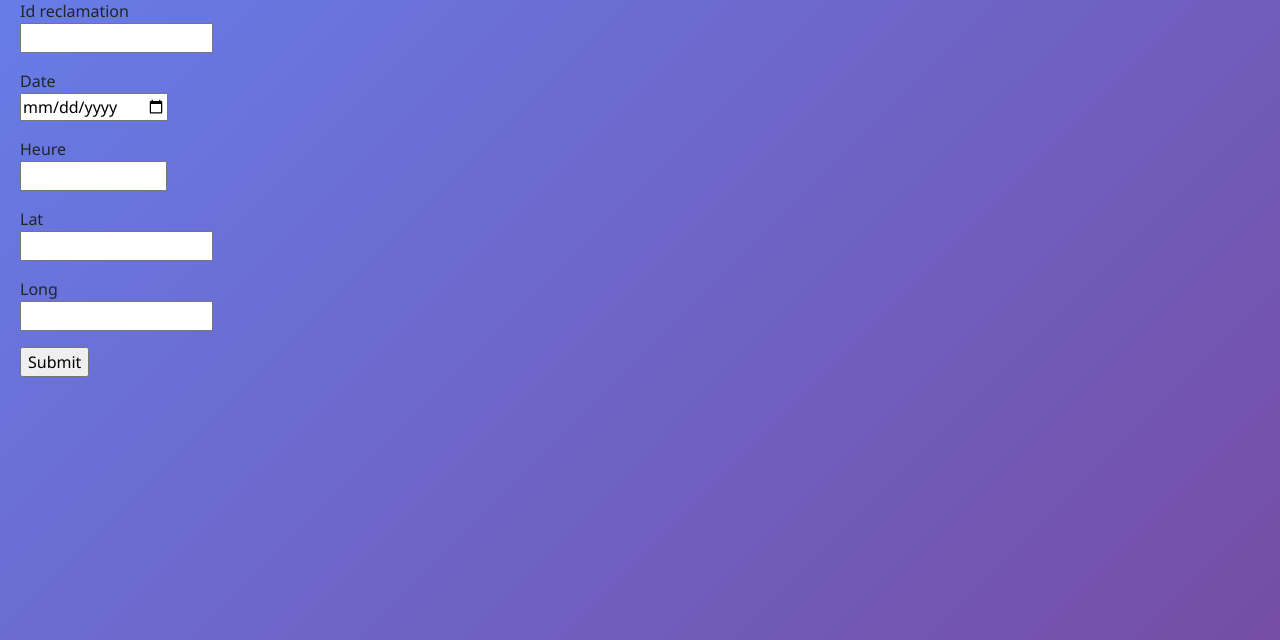
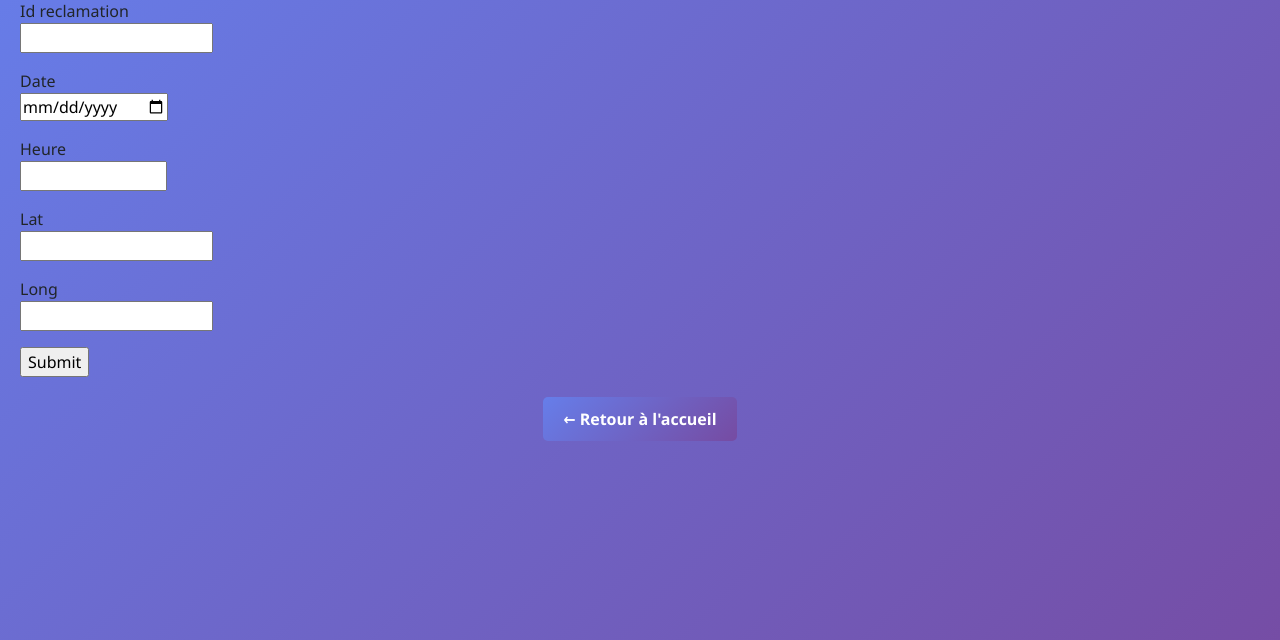
Before and after one commit to Anas-alt-del/Info-Sinistre-Auto, a Flask app: template src/Web_App_Infos_Sinistre/templates/form_infos_input.html in a window 1280 px wide. Shown: the part 77-717 px from the top of the page. Run offline with Flask 3, Linux system fonts and the light colour scheme; the template is opened without the code that fills it, so the values that code supplies are empty, except form fields; form fields are guessed from the names that the template uses.

Commit message:
update web app

```diff
--- a/src/Web_App_Infos_Sinistre/templates/form_infos_input.html
+++ b/src/Web_App_Infos_Sinistre/templates/form_infos_input.html
@@ -53,4 +53,11 @@
         {{ form.submit() }}
     </p>
 </form>
+
+<!-- Action Buttons -->
+<div class="action-buttons">
+    <a href="/index" class="action-btn">
+        ← Retour à l'accueil
+    </a>
+</div>
 {% endblock %}
--- a/src/Web_App_Infos_Sinistre/web_app_main.py
+++ b/src/Web_App_Infos_Sinistre/web_app_main.py
@@ -21,6 +21,8 @@ if __name__ == '__main__':
                         "SERV_DAO_RENDER",
                         "SERV_DATA_RENDER"]:
                 try:
+                    # obtenir le lien depuis la variable d'environnement
+                    # correspondante sur Render
                     requests.get(f"{os.getenv(uri)}/health")
                 except:
                     pass
```
